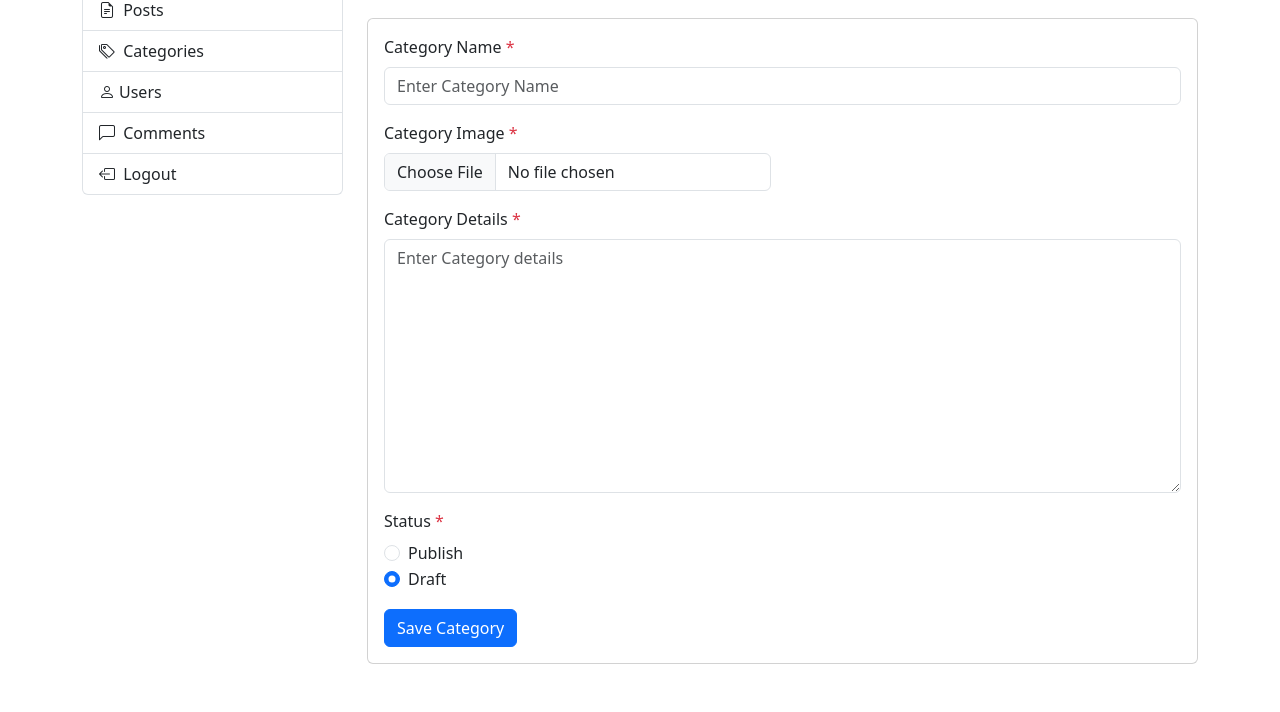
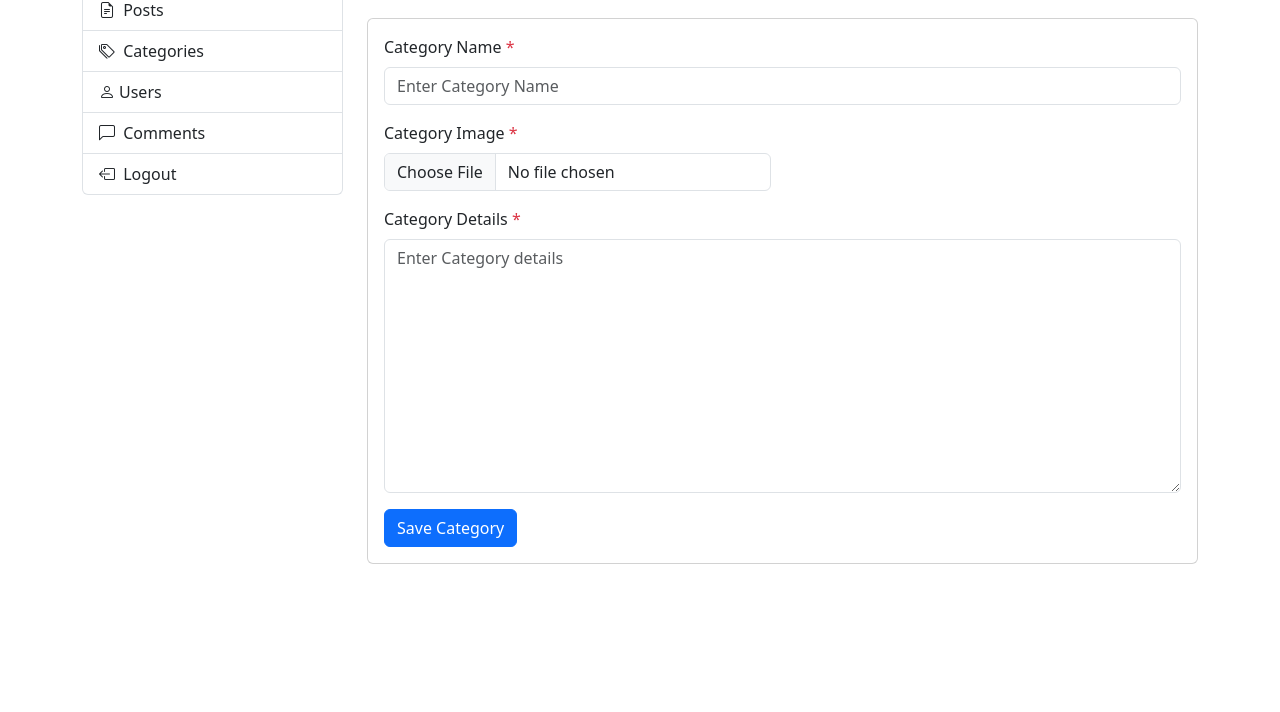
Before and after one commit to khatri344jeevan/php_blog, a PHP site: page /admin/category/create-category.php in a window 1280 px wide. Shown: the part 100-812 px from the top of the page. After the commit the page ends 664 px from the top, so only its background shows below. Run offline with PHP 8.4, Linux system fonts and the light colour scheme.

Commit message:
third commit

```diff
--- a/admin/category/create-category.php
+++ b/admin/category/create-category.php
@@ -1,3 +1,15 @@
+<?php
+  if(isset($_POST['save'])){
+    $name = $_POST['category-name'];
+    $image = $_POST['category-image'];
+    $details = $_POST['category-details'];
+    if(empty($name)){
+      {
+      echo "Category name is required";
+    }
+    }
+  }
+?>
 <!DOCTYPE html>
 <html lang="en">
   <head>
@@ -56,7 +68,7 @@
           <div class="mt-4">
             <div class="card">
               <div class="card-body">
-                <form action="">
+                <form action="#" action="POST">
                   <div class="form-group">
                     <label class="form-label"
                       >Category Name
@@ -65,7 +77,7 @@
                     <input
                       type="text"
                       class="form-control"
-                      name="title"
+                      name="category-name"
                       placeholder="Enter Category Name"
                     />
                   </div>
@@ -78,7 +90,7 @@
                       <input
                         type="file"
                         class="form-control"
-                        name="title"
+                        name="category-image"
                         placeholder="Enter Category Name"
                       />
                     </div>
@@ -91,43 +103,14 @@
                     </label>
                     <textarea
                       class="form-control"
-                      name="content"
-                      id=""
+                      name="category-details"
+                      id="category-details"
                       rows="10"
                       placeholder="Enter Category details "
                     ></textarea>
                   </div>
                   <div class="mt-3">
-                    <label class="form-label"
-                      >Status
-                      <span class="text-danger">*</span>
-                    </label>
-                    <div class="form-check">
-                      <input
-                        class="form-check-input"
-                        type="radio"
-                        name="flexRadioDefault"
-                        id="flexRadioDefault1"
-                      />
-                      <label class="form-check-label" for="flexRadioDefault1">
-                        Publish
-                      </label>
-                    </div>
-                    <div class="form-check">
-                      <input
-                        class="form-check-input"
-                        type="radio"
-                        name="flexRadioDefault"
-                        id="flexRadioDefault2"
-                        checked
-                      />
-                      <label class="form-check-label" for="flexRadioDefault2">
-                        Draft
-                      </label>
-                    </div>
-                  </div>
-                  <div class="mt-3">
-                    <button type="submit" class="btn btn-primary">
+                    <button type="submit" class="btn btn-primary" name="save">
                       Save Category
                     </button>
                   </div>
--- a/include/db.php
+++ b/include/db.php
@@ -8,5 +8,5 @@ $conn = mysqli_connect($servername, $username, $password, $dbname);
 if($conn->connect_error){
     die("Connection failed: " . $conn->connect_error);
 }else{
-    echo "Connected successfully";
+
 }
--- a/register.php
+++ b/register.php
@@ -44,7 +44,6 @@ if (isset($_POST['register'])) {
     <link href="https://cdn.jsdelivr.net/npm/bootstrap@5.3.3/dist/css/bootstrap.min.css" rel="stylesheet" integrity="sha384-QWTKZyjpPEjISv5WaRU9OFeRpok6YctnYmDr5pNlyT2bRjXh0JMhjY6hW+ALEwIH" crossorigin="anonymous">
   </head>
   <body>
-
     <div class="container mt-5">
         <div class="row">
             <div class="col-lg-6 mx-auto">
@@ -57,7 +56,7 @@ if (isset($_POST['register'])) {
                     <div class="card-body p-4">
                         <h2>Create Account</h2>
                         <p>Enter your details.</p>
-                        <form action="#">
+                        <form action="#" method="POST">
                             <div class="form-group">
                                 <label class="form-label" for="fullname">Full Name
                                     <span class="text-danger">*</span>
@@ -90,6 +89,7 @@ if (isset($_POST['register'])) {
     </div>
 
 
+
     <script src="https://cdn.jsdelivr.net/npm/bootstrap@5.3.3/dist/js/bootstrap.bundle.min.js" integrity="sha384-YvpcrYf0tY3lHB60NNkmXc5s9fDVZLESaAA55NDzOxhy9GkcIdslK1eN7N6jIeHz" crossorigin="anonymous"></script>
   </body>
 </html>
```
